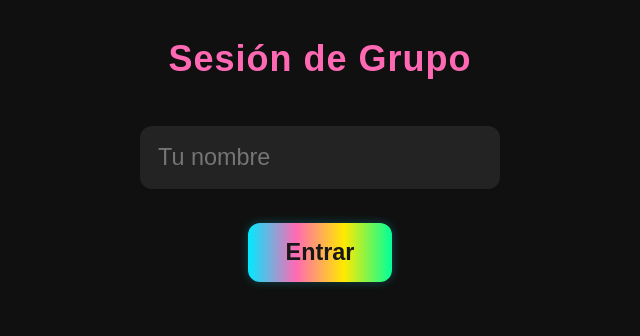
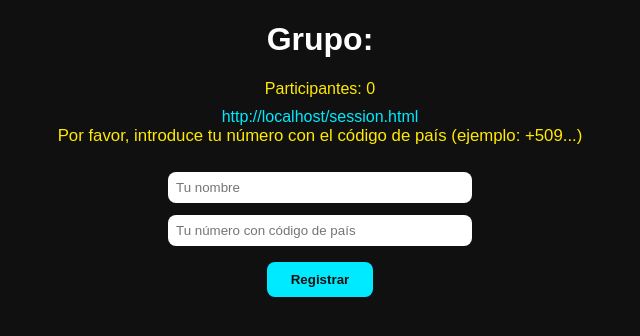
Before and after one commit to btcp09/DIEGO-XP, a plain HTML site: page session.html in a window 1280 px wide. Shown: the whole page, without its empty margins (320-960 px from the left). Drawn offline with Linux system fonts and the light colour scheme.

Commit message:
Update session.html

```diff
--- a/session.html
+++ b/session.html
@@ -3,131 +3,109 @@
 <head>
   <meta charset="UTF-8">
   <title>Sesión del Grupo</title>
-  <meta name="viewport" content="width=device-width, initial-scale=1">
   <style>
-    html {
-      font-size: 18px;
-    }
-    body {
-      background: #101010;
-      color: #fff;
-      font-family: Arial, sans-serif;
-      text-align: center;
-      margin: 0;
-      padding: 0;
-    }
-    .timer {
-      font-size: 2.5em;
-      margin: 28px 0 18px 0;
-      color: #00eaff;
-      font-weight: bold;
-    }
-    .formulario {
-      margin: 30px auto;
-      max-width: 400px;
-      width: 95vw;
-    }
-    .input {
-      padding: 18px;
-      margin: 16px 0;
-      width: 90%;
-      font-size: 1.3em;
-      border-radius: 12px;
-      border: none;
-      background: #232323;
-      color: #fff;
-      outline: none;
-      box-sizing: border-box;
-    }
-    .btn {
-      padding: 16px 38px;
-      font-size: 1.3em;
-      border-radius: 12px;
-      border: none;
-      background: linear-gradient(90deg,#00eaff,#ff69b4,#ffea00,#00ff99);
-      color: #181818;
-      font-weight: bold;
-      cursor: pointer;
-      margin-top: 18px;
-      margin-bottom: 18px;
-      transition: background 0.2s;
-      box-shadow: 0 0 10px #00eaff44;
-    }
-    .btn:active {
-      background: #00eaff;
-      color: #fff;
-    }
-    .group-title {
-      font-size: 2em;
-      font-weight: bold;
-      margin-top: 38px;
-      margin-bottom: 18px;
-      color: #ff69b4;
-      letter-spacing: 1px;
-      word-break: break-word;
-    }
-    .info {
-      font-size: 1.1em;
-      margin-bottom: 18px;
-      color: #ffea00;
-    }
-    @media (max-width: 600px) {
-      html { font-size: 15px; }
-      .timer { font-size: 1.5em; }
-      .group-title { font-size: 1.2em; }
-      .input { font-size: 1em; padding: 12px; }
-      .btn { font-size: 1em; padding: 10px 18px; }
-      .info { font-size: 1em; }
-    }
-    @media (max-width: 400px) {
-      html { font-size: 13px; }
-      .timer { font-size: 1.1em; }
-      .group-title { font-size: 1em; }
-    }
+    body { background: #101010; color: #fff; font-family: Arial, sans-serif; text-align: center; }
+    .timer { font-size: 2em; margin: 18px 0; color: #00eaff; }
+    .formulario { margin: 20px auto; max-width: 320px; }
+    .input { padding: 8px; margin: 6px 0; width: 90%; border-radius: 8px; border: none; }
+    .btn { background: #00eaff; color: #101010; font-weight: bold; border: none; border-radius: 8px; padding: 10px 24px; cursor: pointer; margin-top: 10px; }
+    .btn:hover { background: #ff0055; color: #fff; }
+    .success { color: #00ff99; margin-top: 10px; }
+    .counter { margin: 10px 0; color: #ffea00; }
+    .link { color: #00eaff; word-break: break-all; }
+    .msg-info { color: #ffea00; margin-bottom: 10px; font-size: 1.05em; }
   </style>
 </head>
 <body>
-  <div class="group-title" id="groupTitle"></div>
+  <!-- Musique automatique -->
+  <audio id="audio2" src="https://files.catbox.moe/3sitln.mp3" autoplay></audio>
+  <audio id="audio3" src="https://files.catbox.moe/q702ow.m4a"></audio>
+
+  <h1 id="groupTitle"></h1>
   <div class="timer" id="timer"></div>
-  <div class="info" id="info"></div>
-  <form class="formulario">
-    <input class="input" type="text" placeholder="Tu nombre" required>
-    <button class="btn" type="submit">Entrar</button>
-  </form>
+  <div class="counter">Participantes: <span id="count">0</span></div>
+  <div class="link" id="link"></div>
+  <div class="msg-info">Por favor, introduce tu número con el código de país (ejemplo: +509...)</div>
+  <div class="formulario">
+    <input class="input" id="nombre" type="text" placeholder="Tu nombre"><br>
+    <input class="input" id="numero" type="tel" placeholder="Tu número con código de país"><br>
+    <button class="btn" onclick="agregar()">Registrar</button>
+    <div class="success" id="msg"></div>
+  </div>
+  <div id="descargar" style="display:none;">
+    <a class="btn" href="#" id="vcfLink" download="grupo.vcf">Descargar archivo VCF</a>
+  </div>
   <script>
-    // Récupérer les paramètres d'URL
-    function getParam(name) {
-      const url = new URL(window.location.href);
-      return url.searchParams.get(name) || "";
+    // Musique enchaînée
+    const audio2 = document.getElementById('audio2');
+    const audio3 = document.getElementById('audio3');
+    audio2.addEventListener('ended', () => {
+      audio3.play();
+    });
+
+    // Récupérer les paramètres
+    const params = new URLSearchParams(window.location.search);
+    const group = decodeURIComponent(params.get("groupe") || "");
+    const duracion = parseInt(params.get("duree") || "0");
+    const id = params.get("id") || "";
+    document.getElementById("groupTitle").textContent = "Grupo: " + group;
+    document.getElementById("link").textContent = window.location.href;
+
+    // Chronomètre
+    let tiempoRestante = duracion;
+    function updateTimer() {
+      let min = Math.floor(tiempoRestante / 60);
+      let seg = tiempoRestante % 60;
+      document.getElementById("timer").textContent =
+        "Tiempo restante: " + min + "m " + seg + "s";
+      if (tiempoRestante > 0) {
+        tiempoRestante--;
+        setTimeout(updateTimer, 1000);
+      } else {
+        document.getElementById("descargar").style.display = "block";
+        document.getElementById("timer").textContent = "¡Tiempo terminado!";
+        generarVCF();
+      }
     }
-    // Afficher le nom du groupe
-    const group = decodeURIComponent(getParam("groupe") || "");
-    document.getElementById('groupTitle').textContent = group ? "Grupo: " + group : "Sesión de Grupo";
+    if (duracion > 0) updateTimer();
 
-    // Timer
-    const timerDiv = document.getElementById('timer');
-    const infoDiv = document.getElementById('info');
-    let duree = parseInt(getParam("duree") || "0");
-    if (duree > 0) {
-      let end = Date.now() + duree * 1000;
-      function updateTimer() {
-        let left = Math.max(0, Math.floor((end - Date.now()) / 1000));
-        let h = Math.floor(left / 3600);
-        let m = Math.floor((left % 3600) / 60);
-        let s = left % 60;
-        timerDiv.textContent = (h > 0 ? h + "h " : "") + (m > 0 ? m + "m " : "") + s + "s";
-        if (left <= 0) {
-          timerDiv.textContent = "Sesión terminada";
-          infoDiv.textContent = "";
-        } else {
-          setTimeout(updateTimer, 1000);
-        }
+    // Stockage local pour les participants
+    let participantes = JSON.parse(localStorage.getItem("vcf_" + id) || "[]");
+    function actualizarContador() {
+      document.getElementById("count").textContent = participantes.length;
+    }
+    actualizarContador();
+
+    function agregar() {
+      const nombre = document.getElementById("nombre").value.trim();
+      const numero = document.getElementById("numero").value.trim();
+      if (!nombre || !numero) {
+        document.getElementById("msg").textContent = "Completa todos los campos.";
+        return;
       }
-      updateTimer();
-      infoDiv.textContent = "Tiempo restante para esta sesión";
-    } else {
-      timerDiv.textContent = "";
-      infoDiv.textContent = "";
+      if (!numero.match(/^\+\d{6,}$/)) {
+        document.getElementById("msg").textContent = "Introduce un número válido con el código de país.";
+        return;
+      }
+      if (participantes.some(p => p.numero === numero)) {
+        document.getElementById("msg").textContent = "Este número ya está registrado.";
+        return;
+      }
+      participantes.push({nombre, numero});
+      localStorage.setItem("vcf_" + id, JSON.stringify(participantes));
+      document.getElementById("msg").textContent = "¡Tu número ha sido registrado con éxito!";
+      actualizarContador();
+    }
+
+    // Générer le fichier VCF
+    function generarVCF() {
+      let vcf = "";
+      participantes.forEach(p => {
+        vcf += `BEGIN:VCARD\nVERSION:3.0\nFN:${p.nombre}\nTEL;TYPE=CELL:${p.numero}\nEND:VCARD\n`;
+      });
+      const blob = new Blob([vcf], {type: "text/vcard"});
+      const url = URL.createObjectURL(blob);
+      document.getElementById("vcfLink").href = url;
     }
   </script>
 </body>
```
